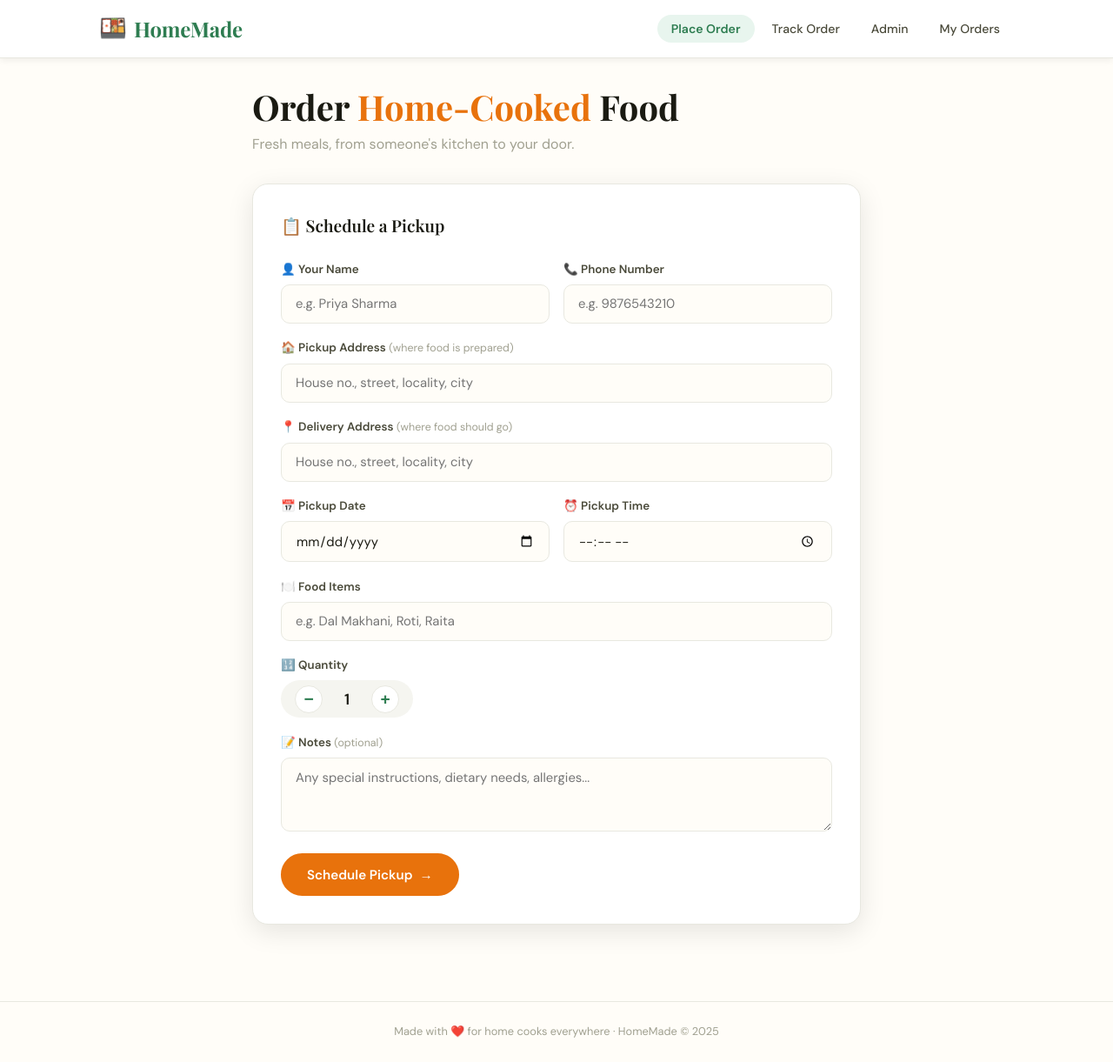
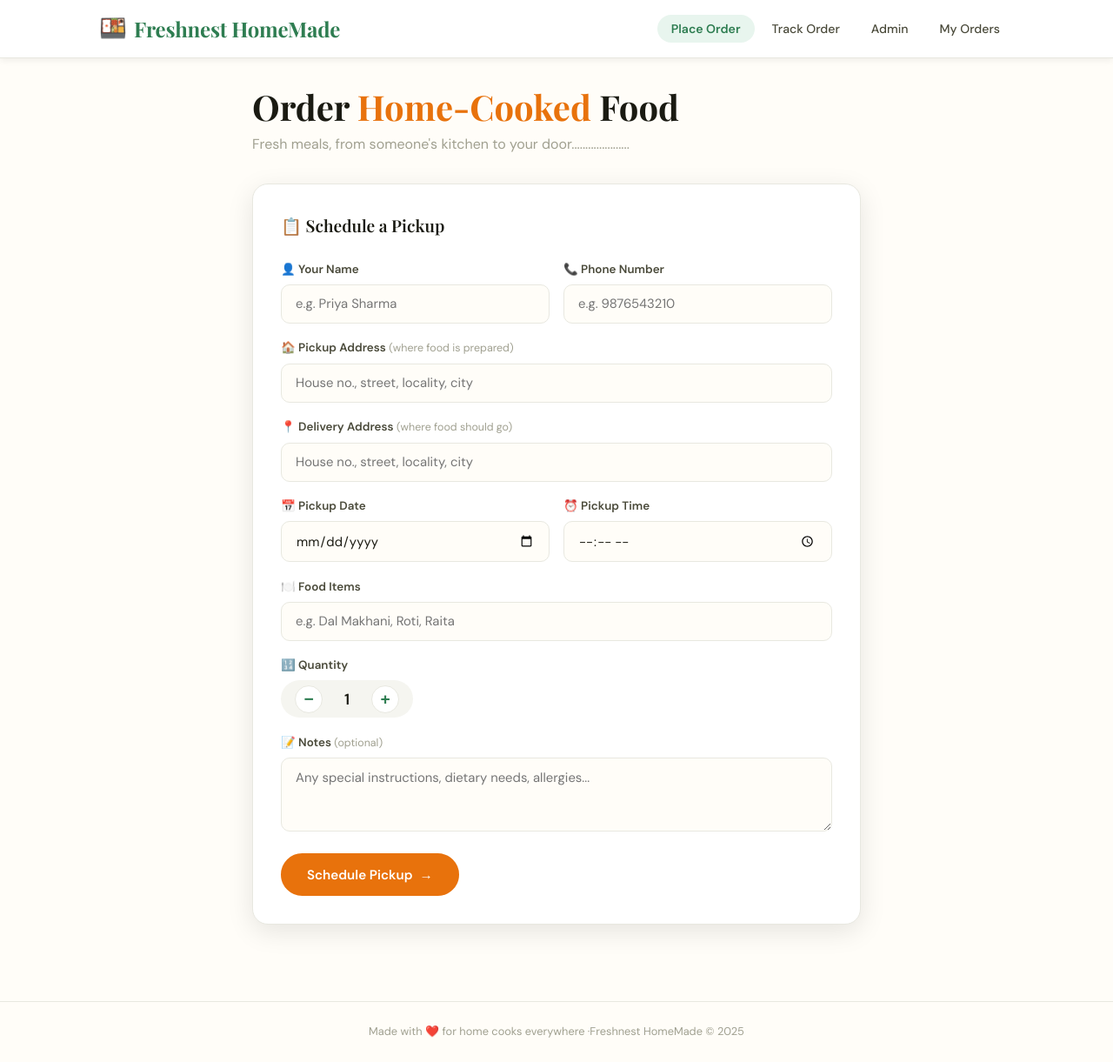
Before and after one commit to sanjanaus9060/hi, a website: page homemade-delivery/frontend/index.html in a window 1280 px wide. Shown: the whole page at 87% size. Drawn offline with nearby package versions, Linux system fonts and the light colour scheme.

Commit message:
final pipeline

```diff
--- a/homemade-delivery/frontend/index.html
+++ b/homemade-delivery/frontend/index.html
@@ -3,7 +3,7 @@
 <head>
   <meta charset="UTF-8" />
   <meta name="viewport" content="width=device-width, initial-scale=1.0"/>
-  <title>HomeMade — Home Food Delivery</title>
+  <title>Freshnest HomeMade — Home Food Delivery</title>
   <link rel="stylesheet" href="styles.css" />
   <link rel="preconnect" href="https://fonts.googleapis.com" crossorigin>
   <link href="https://fonts.googleapis.com/css2?family=Playfair+Display:wght@600;700&family=DM+Sans:wght@300;400;500;600&display=swap" rel="stylesheet">
@@ -18,7 +18,7 @@
     <div class="header-inner">
       <div class="logo">
         <span class="logo-icon">🍱</span>
-        <span class="logo-text">HomeMade</span>
+        <span class="logo-text">Freshnest HomeMade</span>
       </div>
       <nav class="nav">
         <button class="nav-btn active" data-tab="place">Place Order</button>
@@ -42,7 +42,7 @@
     <section class="tab active" id="tab-place">
       <div class="page-hero">
         <h1>Order <em>Home-Cooked</em> Food</h1>
-        <p>Fresh meals, from someone's kitchen to your door.</p>
+        <p>Fresh meals, from someone's kitchen to your door.....................</p>
       </div>
 
       <div class="card form-card" id="orderFormCard">
@@ -242,7 +242,7 @@
   </main>
 
   <footer class="footer">
-    <p>Made with ❤️ for home cooks everywhere · HomeMade © 2025</p>
+    <p>Made with ❤️ for home cooks everywhere ·Freshnest HomeMade © 2025</p>
   </footer>
 
   <script src="script.js"></script>
--- a/homemade-delivery/frontend/script.js
+++ b/homemade-delivery/frontend/script.js
@@ -2,7 +2,7 @@
 // Corrected: poll cleanup on tab switch, delegated history events,
 //            button-state race in admin, safe apiFetch wrapper, HTML escaping.
 
-const API = 'http://localhost:3000/api';
+const API = 'http://localhost:5000/api';
 
 // ─── State ─────────────────────────────────────────────────
 let qty = 1;
@@ -52,7 +52,7 @@ async function apiFetch(url, options = {}) {
     res = await fetch(url, options);
   } catch (networkErr) {
     // fetch() itself failed — server is down or CORS blocked before response
-    throw new Error('Cannot reach server. Is the backend running on port 3000?');
+    throw new Error('Cannot reach server. Is the backend running on port 5000?');
   }
 
   const contentType = res.headers.get('content-type') || '';
```
Also changed, not shown: homemade-delivery/README.md, 1 other file.
